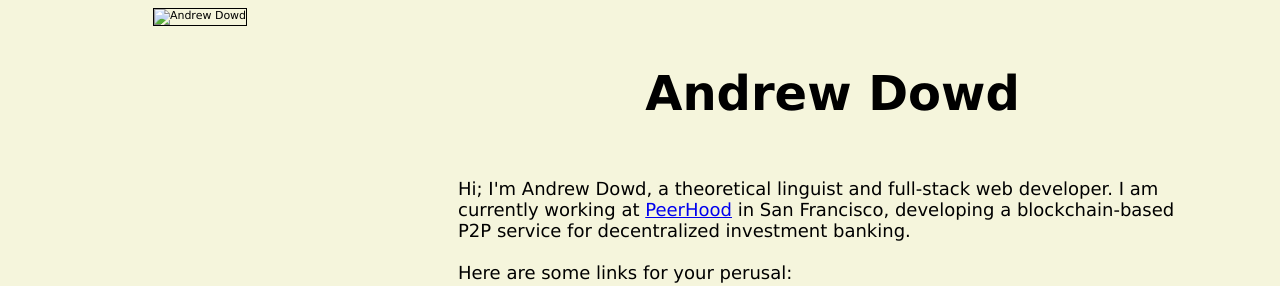
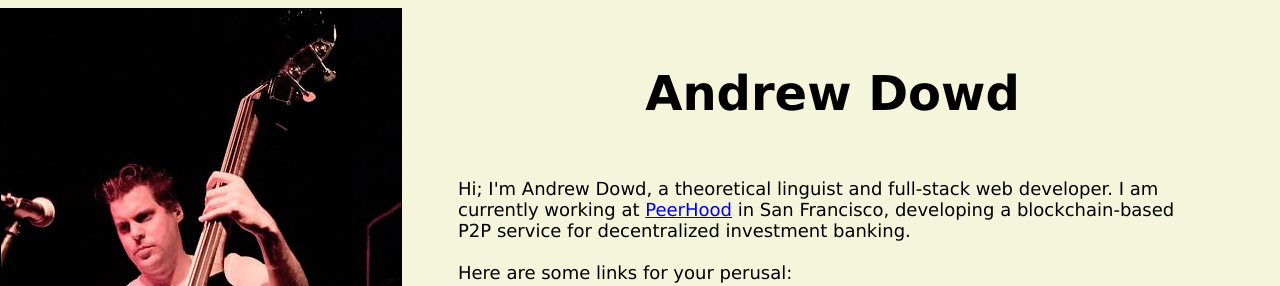
Before and after one commit to Plisonousbess/Plisonousbess.github.io, a plain HTML site: page index.html in a window 1280 px wide. Shown: the top 286 px of the page. Drawn offline with Linux system fonts and the light colour scheme.

Commit message:
fixed link to cropped photo

```diff
--- a/index.html
+++ b/index.html
@@ -10,7 +10,7 @@
 <body>
 
   <div id="pix">
-    <img src="sidebar_img.jpg" alt="Andrew Dowd" border=1>
+    <img src="sidebar_img.png" alt="Andrew Dowd" border=1>
   </div>
 
   <div id='content'>
```
